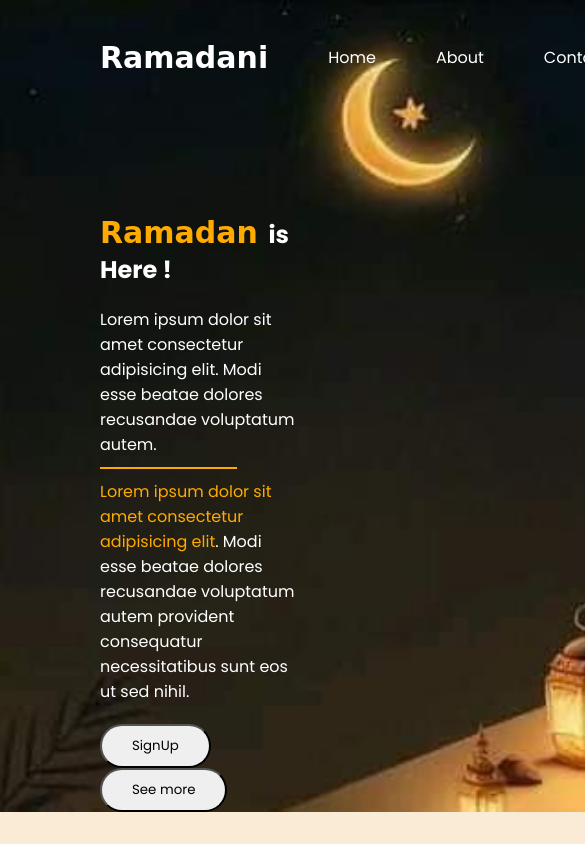
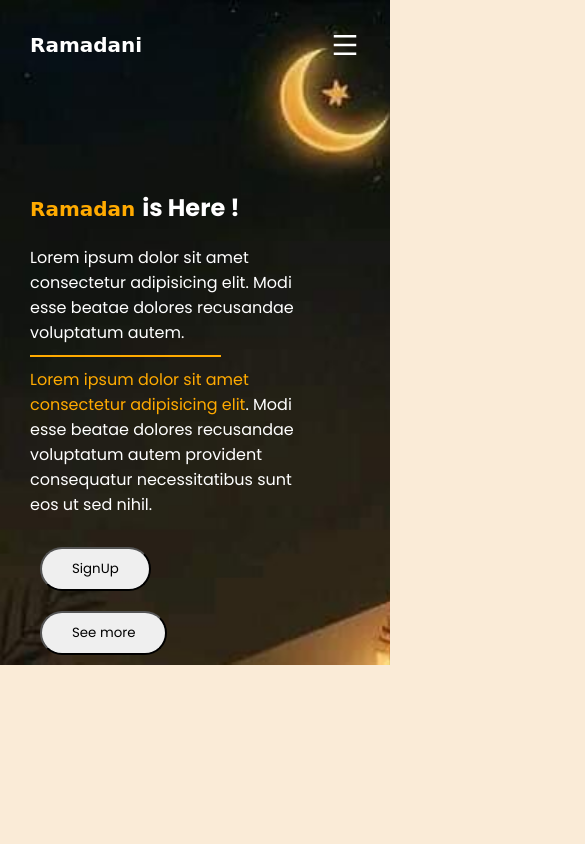
Before and after one commit to NourAlSalhi/Ramadani, a plain HTML site: page index.html in a window 390 px wide. Shown: the top 844 px of the page, 585 px wide, since content can reach past the window. Drawn offline with nearby package versions, Linux system fonts and the light colour scheme.

Commit message:
responsive

```diff
--- a/index.html
+++ b/index.html
@@ -11,6 +11,7 @@
     <link
         href="https://fonts.googleapis.com/css2?family=Nunito:ital,wght@0,200;0,300;0,400;0,500;0,600;0,700;0,800;0,900;0,1000;1,200;1,300;1,400;1,500;1,600;1,700;1,800;1,900;1,1000&family=Pacifico&family=Poppins:wght@100;200;300;400;500;600;700;800;900&display=swap"
         rel="stylesheet">
+    <link href="https://cdn.jsdelivr.net/npm/remixicon@2.5.0/fonts/remixicon.css" rel="stylesheet">
     <title>Ramadani</title>
 </head>
 
@@ -24,6 +25,7 @@
                 <li>Contact</li>
                 <li><a href="#">Login</a></li>
             </ul>
+            <i class="ri-menu-line"></i>
         </nav>
     </header>
     <section>
--- a/style.css
+++ b/style.css
@@ -17,14 +17,16 @@ body {
 }
 
 header {
+    width:100%;
     color: white;
-    padding: 40px 100px;
+    padding: 40px 60px ;
 }
 
 /* style navbar */
 nav {
     display: flex;
     justify-content: space-between;
+    align-items: center;
 }
 
 nav h1 {
@@ -40,18 +42,25 @@ nav ul {
 nav ul li {
     margin-left: 60px;
 }
-li a{
+
+li a {
     color: white;
-    background:rgb(255, 170, 0) ;
+    background: rgb(255, 170, 0);
     padding: 10px 30px;
     border-radius: 30px;
 }
+
+nav i {
+    display: none;
+    font-size: 30px;
+}
+
 /* style section */
 section {
     width: 50%;
     color: white;
     margin-top: 100px;
-    margin-left: 100px;
+    margin-left: 60px;
 }
 
 h2 {
@@ -81,7 +90,7 @@ p span {
 button {
     padding: 10px 30px;
     border-radius: 30px;
-    margin-right: 15px;
+    margin: 10px;
 }
 
 button:hover {
@@ -89,6 +98,29 @@ button:hover {
     color: white;
     transform: scale(1.1);
 }
-li:hover{
+
+li:hover {
     color: rgb(255, 170, 0);
 }
+
+@media (max-width: 850px) {
+    header{
+        padding: 30px;
+    }
+    nav h1{
+        font-size: 20px;
+    }
+   nav i{
+        display: inline;
+    }
+    nav ul{
+        display: none;
+    }
+    section{
+        width: 70%;
+        margin-left: 30px;
+    }
+    h2 span{
+        font-size: 20px;
+    }
+}
```
